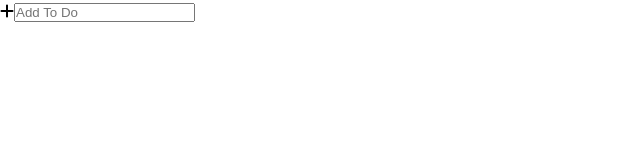
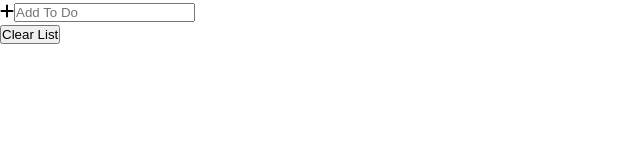
Before and after one commit to yumcoding/first-react-to-do, a React (Create React App) app: page / in a window 1280 px wide. Shown: the top 160 px of the page, without its empty margins (0-640 px from the left). Built offline with nearby package versions, Linux system fonts and the light colour scheme.

Commit message:
add handleClear

```diff
--- a/src/App.js
+++ b/src/App.js
@@ -32,6 +32,10 @@ class App extends Component {
     this.setState({ items: newItems });
   };
 
+  handleClear = () => {
+    this.setState({ items: [] });
+  };
+
   render() {
     const { items } = this.state;
     return (
@@ -41,6 +45,7 @@ class App extends Component {
           items={items}
           handleEdit={this.handleEdit}
           handleDelete={this.handleDelete}
+          handleClear={this.handleClear}
         />
       </div>
     );
--- a/src/components/ToDoList.js
+++ b/src/components/ToDoList.js
@@ -3,7 +3,7 @@ import TodoItem from "./TodoItem";
 
 class TodoList extends Component {
   render() {
-    const { items, handleEdit, handleDelete } = this.props;
+    const { items, handleEdit, handleDelete, handleClear } = this.props;
     return (
       <div className="list-container">
         <ul className="todo-list">
@@ -17,6 +17,7 @@ class TodoList extends Component {
             />
           ))}
         </ul>
+        <button onClick={handleClear}>Clear List</button>
       </div>
     );
   }
```
